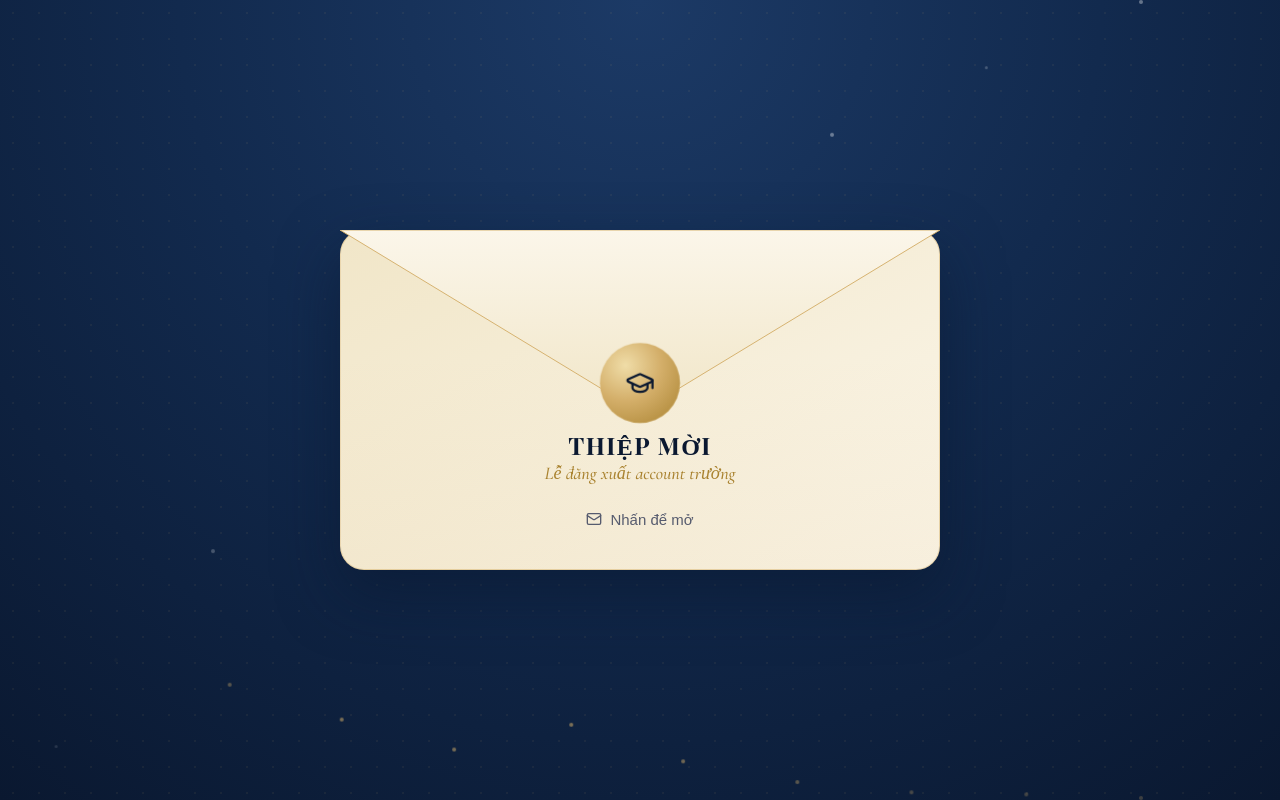
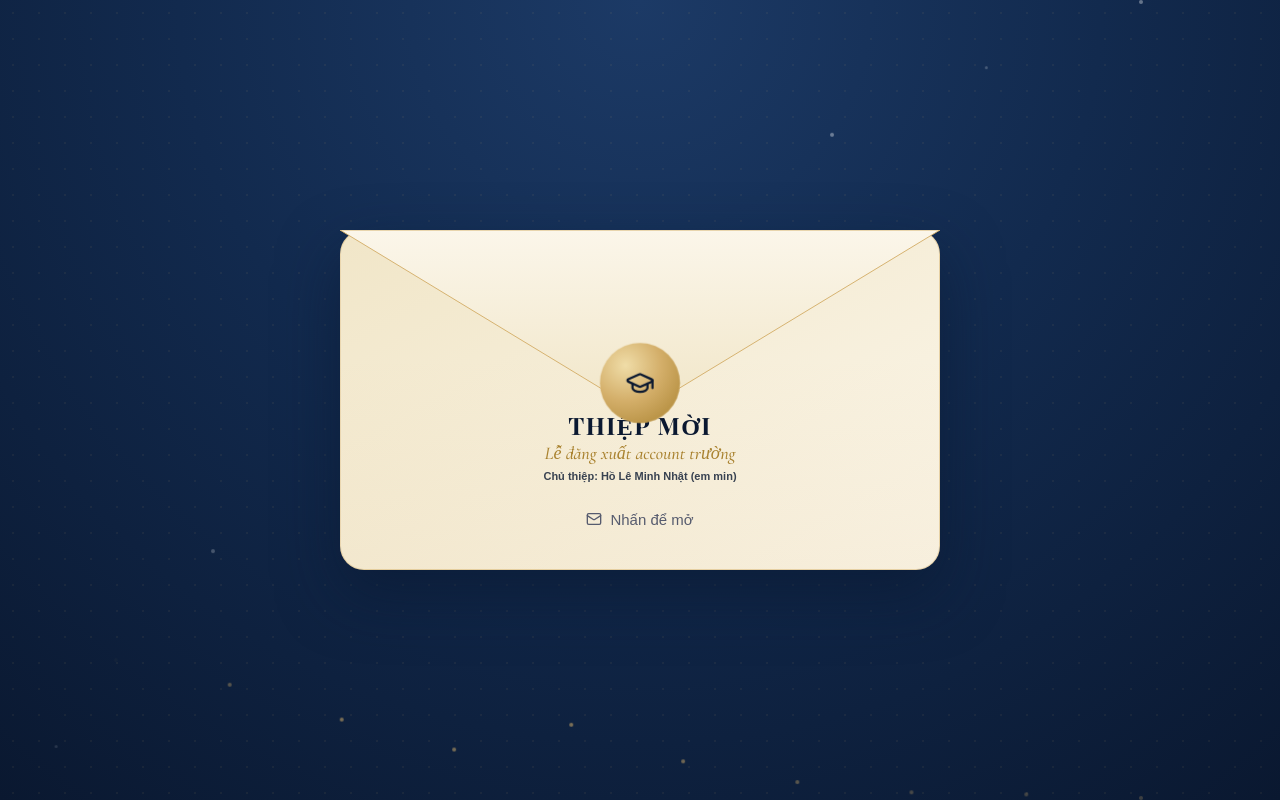
Before and after one commit to MinhNhat127/graduation-invitation, a React (Vite) app in the folder graduation-invitation/: page / in a window 1280 px wide. Built offline with nearby package versions, Linux system fonts and the light colour scheme.

Commit message:
Add host name Hồ Lê Minh Nhật (em min) to envelope and card

```diff
--- a/graduation-invitation/src/components/Envelope.jsx
+++ b/graduation-invitation/src/components/Envelope.jsx
@@ -1,6 +1,7 @@
 import { Mail } from "lucide-react";
 
 import WaxSeal from "./WaxSeal";
+import invitation from "../data/invitation";
 
 function Envelope({ stage, onOpen }) {
   const opening = stage !== "closed";
@@ -79,6 +80,10 @@ function Envelope({ stage, onOpen }) {
             Lễ đăng xuất account trường
           </p>
 
+          <p className="mt-1 text-[11px] font-semibold text-[#0A1830] opacity-80 xs:text-xs">
+            Chủ thiệp: {invitation.host}
+          </p>
+
           <p className="mt-3 flex items-center justify-center gap-1.5 text-xs text-[#565B6E] xs:mt-4 sm:mt-6 sm:text-sm md:gap-2 md:text-[15px]">
             <Mail className="h-3.5 w-3.5 md:h-4 md:w-4" />
             Nhấn để mở
--- a/graduation-invitation/src/components/InvitationCard.jsx
+++ b/graduation-invitation/src/components/InvitationCard.jsx
@@ -33,6 +33,9 @@ function InvitationCard({ visible }) {
         </h1>
         <p className="font-script mt-1 text-[16px] italic text-[#A9822F] sm:text-[18px]">
           Lễ đăng xuất account trường
+        </p>
+        <p className="mt-2 text-xs font-semibold tracking-wider text-[#565B6E] uppercase sm:text-sm">
+          Chủ thiệp: <span className="text-[#0A1830] font-bold">{invitation.host}</span>
         </p>
       </div>
 
--- a/graduation-invitation/src/data/invitation.js
+++ b/graduation-invitation/src/data/invitation.js
@@ -1,4 +1,5 @@
 const invitation = {
+  host: "Hồ Lê Minh Nhật (em min)",
   date: "Thứ 6, 10 tháng 7, 2026",
   time: "17:00 – 19:00",
   location: "Trường Đại học Đông Á",
```
